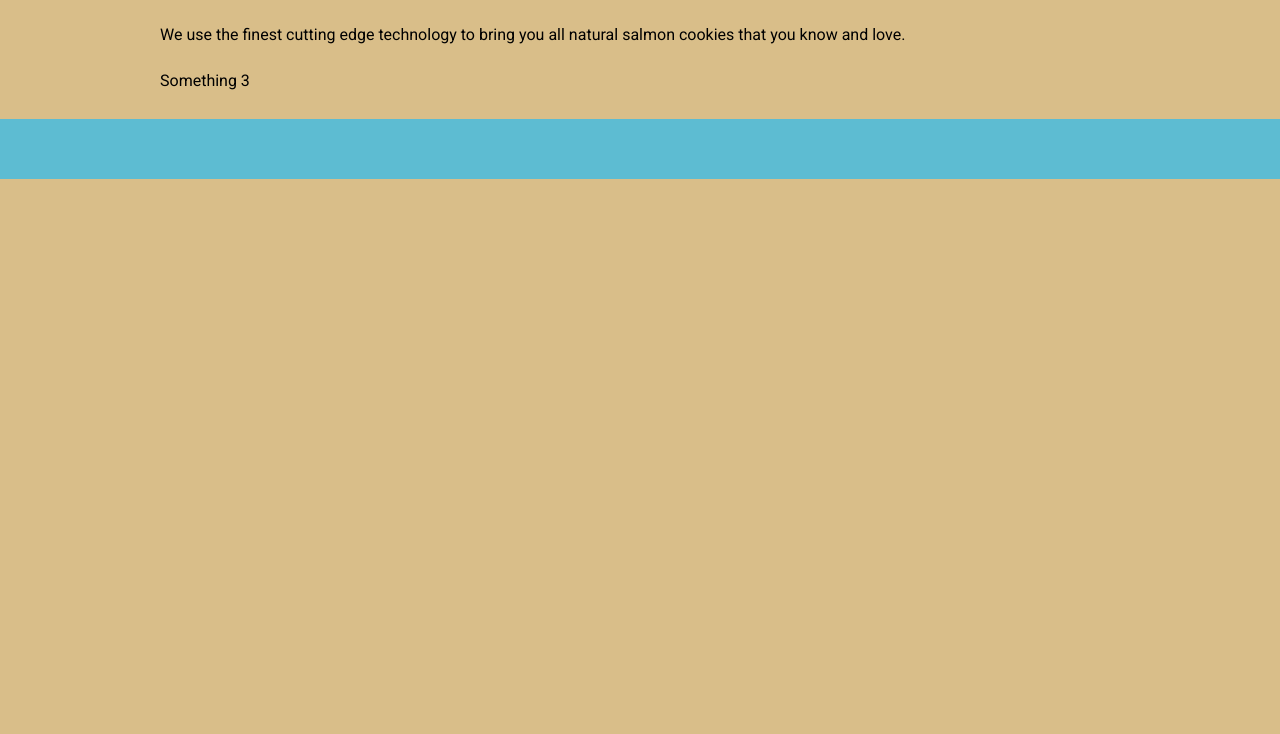
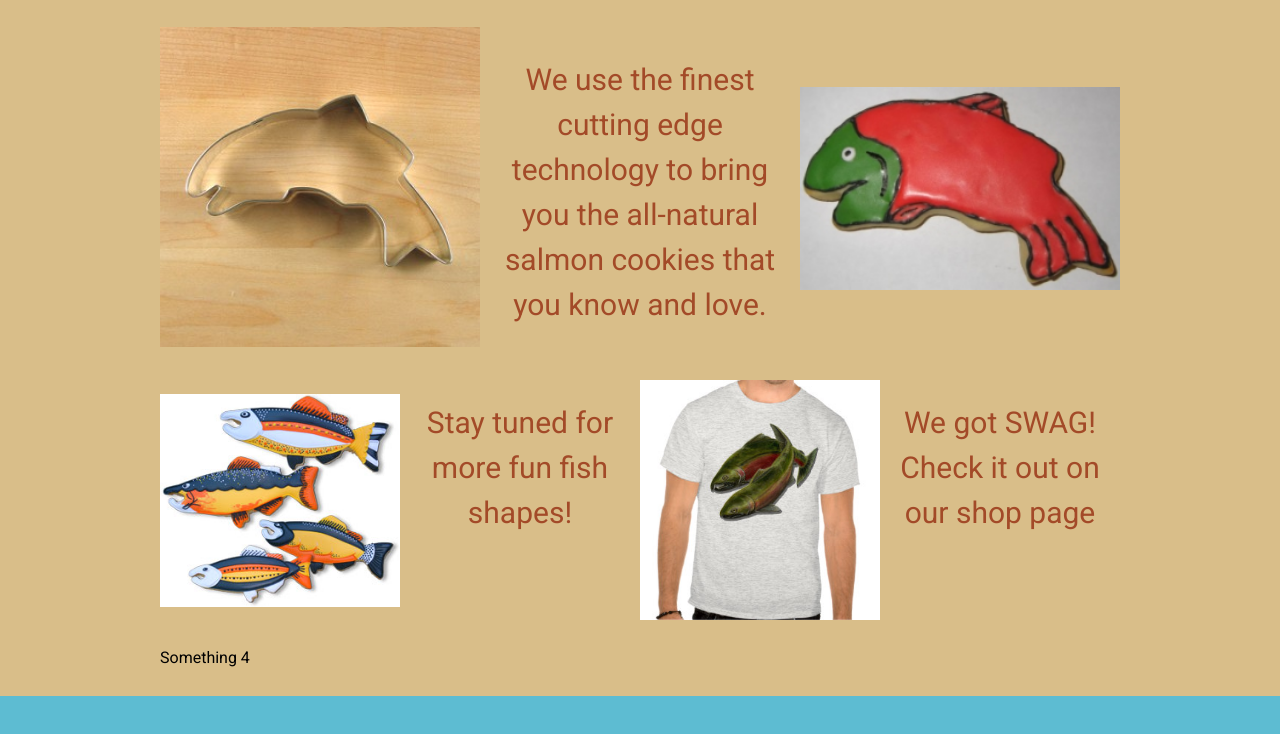
Before and after one commit to stephenchu530/Cookie_Stand, a plain HTML site: page index.html in a window 1280 px wide. Shown: the part 454-1188 px from the top of the page. Before the commit the page ends 800 px from the top, so only its background shows below. Drawn offline with Linux system fonts and the light colour scheme; a web font is replaced by a local one.

Commit message:
feat: added 3 section

```diff
--- a/css/style.css
+++ b/css/style.css
@@ -95,6 +95,69 @@ main section:first-child h3 {
   line-height: 75px;
 }
 
+main section:nth-child(2) {
+  height: 323px;
+}
+
+main section:nth-child(2) img {
+  width: 320px;
+}
+
+main section:nth-child(2) ul {
+  height: 323px;
+}
+
+main section:nth-child(2) ul li {
+  width: 320px;
+  float: left;
+}
+
+main section:nth-child(2) ul li:nth-child(2) {
+  width: 280px;
+  margin: 30px 20px;
+  font-size: 30px;
+  color: #A34A28;
+  text-align: center;
+  line-height: 45px;
+}
+
+main section:nth-child(2) ul li:last-child img {
+  margin-top: 60px;
+}
+
+main section:nth-child(3) {
+  clear: both;
+}
+
+main section:nth-child(3) img {
+  width: 240px;
+}
+
+main section:nth-child(3) ul {
+  height: 240px;
+}
+
+main section:nth-child(3) ul li {
+  float: left;
+  width: 240px;
+}
+
+main section:nth-child(3) ul li:first-child {
+  margin-top: 14px;
+}
+
+main section:nth-child(3) ul li:nth-child(even) {
+  width: 200px;
+  margin: 20px 20px;
+  font-size: 30px;
+  color: #A34A28;
+  text-align: center;
+  line-height: 45px;
+}
+
+main section:last-child {
+}
+
 footer {
   background-color: #5DBCD2;
   height: 60px;
--- a/index.html
+++ b/index.html
@@ -55,16 +55,24 @@
       </section>
 
       <section>
-	We use the finest cutting edge technology to bring you all natural salmon cookies that you know and love.
 	<ul>
-	  <li></li>
-	  <li></li>
-	  <li></li>
+	  <li><img src="img/cutter.jpg" alt="cutting edge tech" title="cutting edge tech" /></li>
+	  <li>We use the finest cutting edge technology to bring you the all-natural salmon cookies that you know and love.</li>
+	  <li><img src="img/frosted-cookie.jpg" alt="best cookie" title="best cookie" /></li>
 	</ul>
       </section>
 
       <section>
-	Something 3
+	<ul>
+	  <li><img src="img/fish.jpg" alt="new cookies" title="new cookies" /></li>
+	  <li>Stay tuned for more fun fish shapes!</li>
+	  <li><img src="img/shirt.jpg" alt="swag" title="swag" /></li>
+	  <li>We got SWAG! Check it out on our shop page</li>
+	</ul>
+      </section>
+
+      <section>
+	Something 4
       </section>
 
     </main>
```
